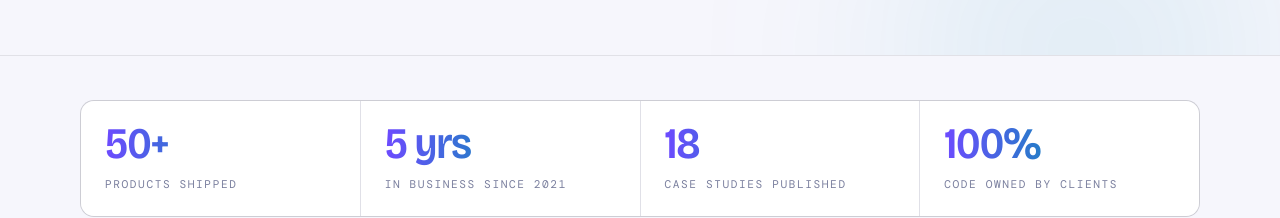
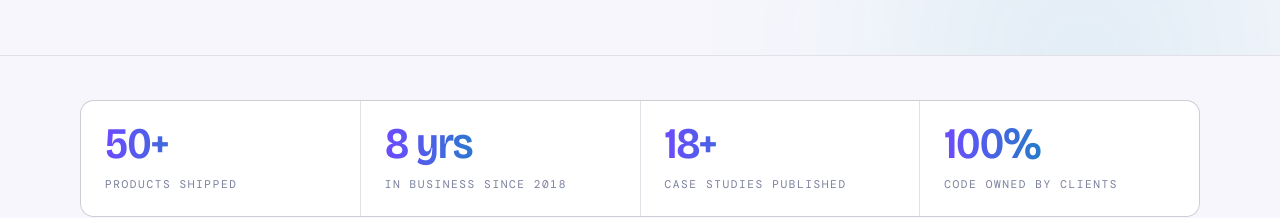
Before and after one commit to liudmylamakarchuk888-pixel/Keelframe, a React (Vite) app: page /#/ in a window 1280 px wide. Shown: the part 860-1078 px from the top of the page. Built offline with nearby package versions, Linux system fonts and the light colour scheme.

Commit message:
update years

```diff
--- a/src/components/Trust.tsx
+++ b/src/components/Trust.tsx
@@ -8,7 +8,7 @@ const years = new Date().getFullYear() - site.founded;
 const numbers = [
   { v: '50+', k: 'Products shipped' },
   { v: `${years} yrs`, k: `In business since ${site.founded}` },
-  { v: String(projects.length), k: 'Case studies published' },
+  { v: String(projects.length) + "+", k: 'Case studies published' },
   { v: '100%', k: 'Code owned by clients' },
 ];
 
--- a/src/data/site.ts
+++ b/src/data/site.ts
@@ -14,7 +14,7 @@ export const site = {
   whatsapp: 'https://wa.me/442031938835',
   address: ['5 St. John’s Lane', 'London EC1M 4BH'],
   location: 'London',
-  founded: 2021,
+  founded: 2018,
   hours: 'Monday to Friday, 9:00 – 18:00 UK time',
   responseTime: 'within one working day',
   year: new Date().getFullYear(),
```
